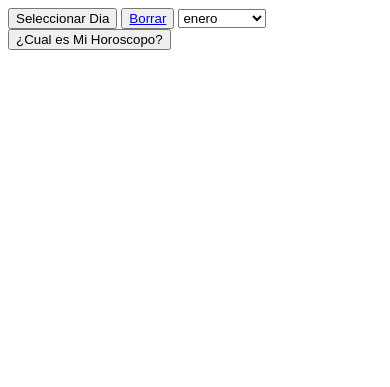
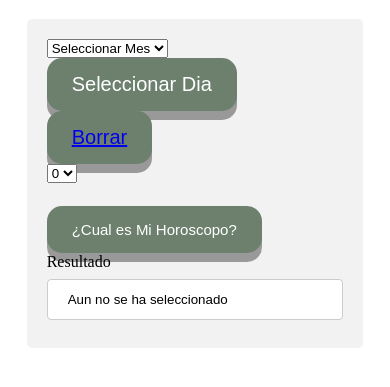
Before and after one commit to DanielRinc/DSW, a PHP site: page /horoscopo.php in a window 390 px wide. Shown: the top 387 px of the page. Run offline with PHP 8.4, Linux system fonts and the light colour scheme.

Commit message:
Add files via upload

```diff
--- /dev/null
+++ b/Horoscopo/css/estilo.css
@@ -0,0 +1,47 @@
+button{
+    display: inline-flexbox;
+    padding: 15px 25px;
+    font-size: 20px;
+    cursor: pointer;
+    text-align: center;
+    text-decoration: none;
+    outline: none;
+    color: #fff;
+    background-color: #6c806d;
+    border: none;
+    border-radius: 15px;
+    box-shadow: 0 9px #999;
+}
+
+@media screen and (max-width: 336px) {
+    button{
+        padding: 5px 15px;
+        font-size: 20px;
+        border-radius: 10px;
+    }
+}
+button:hover{
+    background-color: #3e8e41;
+}
+button:active{
+    background-color: #3e8e41;
+    box-shadow: 0 5px #666;
+    transform: translateY(4px);
+}
+input[type=text]{
+    width: 100%;
+    padding: 12px 20px;
+    margin: 8px 0;
+    display: inline-block;
+    border: 1px solid #ccc;
+    border-radius: 4px;
+    box-sizing: border-box;
+}
+.botonesPrincipales{
+    margin: auto;
+    font-size: 20px;
+}
+.botonesSecundarios button{
+    margin-top: 8%;
+    font-size: 15px;
+}
--- /dev/null
+++ b/Horoscopo/css/responsive.css
@@ -0,0 +1,197 @@
+.contorno{
+    border-radius: 5px;
+    background-color: #f2f2f2;
+    padding: 20px;
+
+    margin-top: 5%;
+    margin-bottom: auto;
+    margin-left: 40%;
+    margin-right: 44.8%;
+}
+
+@media screen and (max-width: 1880px) {
+    .contorno{
+        margin-left: 42%;
+        margin-right: 42%;
+    }
+}
+@media screen and (max-width: 1818px) {
+    .contorno{
+        margin-left: 41%;
+        margin-right: 41%;
+    }
+}
+@media screen and (max-width: 1618px) {
+    .contorno{
+        margin-left: 40%;
+        margin-right: 40%;
+    }
+}
+@media screen and (max-width: 1456px) {
+    .contorno{
+        margin-left: 39%;
+        margin-right: 39%;
+    }
+}
+@media screen and (max-width: 1326px) {
+    .contorno{
+        margin-left: 38%;
+        margin-right: 38%;
+    }
+}
+@media screen and (max-width: 1216px) {
+    .contorno{
+        margin-left: 37%;
+        margin-right: 37%;
+    }
+}
+@media screen and (max-width: 1124px) {
+    .contorno{
+        margin-left: 36%;
+        margin-right: 36%;
+    }
+}
+@media screen and (max-width: 1042px) {
+    .contorno{
+        margin-left: 35%;
+        margin-right: 35%;
+    }
+}
+@media screen and (max-width: 976px) {
+    .contorno{
+        margin-left: 34%;
+        margin-right: 34%;
+    }
+}
+@media screen and (max-width: 916px) {
+    .contorno{
+        margin-left: 33%;
+        margin-right: 33%;
+    }
+}
+@media screen and (max-width: 864px) {
+    .contorno{
+        margin-left: 32%;
+        margin-right: 32%;
+    }
+}
+@media screen and (max-width: 816px) {
+    .contorno{
+        margin-left: 31%;
+        margin-right: 31%;
+    }
+}
+@media screen and (max-width: 774px) {
+    .contorno{
+        margin-left: 30%;
+        margin-right: 30%;
+    }
+}
+@media screen and (max-width: 736px) {
+    .contorno{
+        margin-left: 29%;
+        margin-right: 29%;
+    }
+}
+@media screen and (max-width: 702px) {
+    .contorno{
+        margin-left: 28%;
+        margin-right: 28%;
+    }
+}
+@media screen and (max-width: 670px) {
+    .contorno{
+        margin-left: 27%;
+        margin-right: 27%;
+    }
+}
+@media screen and (max-width: 640px) {
+    .contorno{
+        margin-left: 25%;
+        margin-right: 25%;
+    }
+}
+@media screen and (max-width: 592px) {
+    .contorno{
+        margin-left: 23%;
+        margin-right: 23%;
+    }
+}
+@media screen and (max-width: 550px) {
+    .contorno{
+        margin-left: 22%;
+        margin-right: 22%;
+    }
+}
+@media screen and (max-width: 530px) {
+    .contorno{
+        margin-left: 21%;
+        margin-right: 21%;
+    }
+}
+@media screen and (max-width: 512px) {
+    .contorno{
+        margin-left: 20%;
+        margin-right: 20%;
+    }
+}
+@media screen and (max-width: 496px) {
+    .contorno{
+        margin-left: 19%;
+        margin-right: 19%;
+    }
+}
+@media screen and (max-width: 480px) {
+    .contorno{
+        margin-left: 18%;
+        margin-right: 18%;
+    }
+}
+@media screen and (max-width: 466px) {
+    .contorno{
+        margin-left: 17%;
+        margin-right: 17%;
+    }
+}
+@media screen and (max-width: 452px) {
+    .contorno{
+        margin-left: 16%;
+        margin-right: 16%;
+    }
+}
+@media screen and (max-width: 440px) {
+    .contorno{
+        margin-left: 15%;
+        margin-right: 15%;
+    }
+}
+@media screen and (max-width: 426px) {
+    .contorno{
+        margin-left: 14%;
+        margin-right: 14%;
+    }
+}
+@media screen and (max-width: 416px) {
+    .contorno{
+        margin-left: 13%;
+        margin-right: 13%;
+    }
+}
+@media screen and (max-width: 404px) {
+    .contorno{
+        margin-left: 12%;
+        margin-right: 12%;
+    }
+}
+@media screen and (max-width: 400px) {
+    .contorno{
+        margin-left: 5%;
+        margin-right: 5%;
+    }
+}
+@media screen and (max-width: 270px) {
+    .contorno{
+        margin-left: 1%;
+        margin-right: 1%;
+    }
+}
--- a/Horoscopo/horoscopo.php
+++ b/Horoscopo/horoscopo.php
@@ -1,17 +1,59 @@
 <?php
 
+    $diaSeleccionado = empty ($_REQUEST['dias']) ? "0" : $_REQUEST['dias'];
 
+    $mesSeleccionado = empty ($_REQUEST['mes']) ? "Seleccionar Mes" : $_REQUEST['mes'];
     function calcularHoroscopo($mes, $dia){
         $res = "";
-        if ($mes == 12 && $dia >= 21 || $mes == 1 && $dia <=19) {
-
+        if ($mes == 12 && $dia >= 22 || $mes == 1 && $dia <= 20) {
             $res = "Capricornio";
+        }else{
+            if ($mes == 1 && $dia >= 21 || $mes == 2 && $dia <= 19) {
+                $res = "Acuario";
+            }else{
+                if ($mes == 2 && $dia >= 20 || $mes == 3 && $dia <= 20) {
+                    $res = "Piscis";
+                }else{
+                    if ($mes == 3 && $dia >= 21 || $mes == 4 && $dia <= 20) {
+                        $res = "Aries";
+                    }else {
+                        if ($mes == 4 && $dia >= 21 || $mes == 5 && $dia <= 20) {
+                            $res = "Tauro";
+                        }else {
+                            if ($mes == 5 && $dia >= 21 || $mes == 6 && $dia <= 20) {
+                                $res = "Geminis";
+                            }else {
+                                if ($mes == 6 && $dia >= 21 || $mes == 7 && $dia <= 20) {
+                                    $res = "Cancer";
+                                }else {
+                                    if ($mes == 7 && $dia >= 21 || $mes == 8 && $dia <= 21) {
+                                        $res = "Leo";
+                                    }else {
+                                        if ($mes == 8 && $dia >= 22 || $mes == 9 && $dia <= 20) {
+                                            $res = "Virgo";
+                                        }else {
+                                            if ($mes == 9 && $dia >= 21 || $mes == 10 && $dia <= 20) {
+                                                $res = "Libra";
+                                            }else {
+                                                if ($mes == 10 && $dia >= 21 || $mes == 11 && $dia <= 21) {
+                                                    $res = "Escorpio";
+                                                }else {
+                                                    if ($mes == 11 && $dia >= 22 || $mes == 12 && $dia <= 21) {
+                                                        $res = "Sagitario";
+                                                    }
+                                                }
+                                            }
+                                        }
+                                    }
+                                }
+                            }
+                        }
+                    }
+                }
+            }
         }
-
-
         return $res;
     }
-
 
     function mostrararray($array, $limite){
         /*
@@ -23,7 +65,6 @@
             echo " ".$array[$i];
         }
     }
-
 
     function diasSelect($array, $name, $limite){
         echo "<select name=\"$name\" id=\"$name\">";
@@ -59,9 +100,19 @@
 
 <?php
 
-    $meses = ["enero" => "31", "febrero" => "28", "marzo" => "31", "abril" => "30", "mayo" => "31",
+    /*
+    $arrayMeses = ["enero" => "31", "febrero" => "28", "marzo" => "31", "abril" => "30", "mayo" => "31",
      "junio" => "30", "julio" => "31", "agosto" => "31", "septiembre" => "30", "octubre" => "31",
      "noviembre" => "30", "diciembre" => "31"];
+    */
+
+     $arrayMeses=['Enero' => 31,'Febrero' => 00,'Marzo' => 00,'Abril' => 00,'mayo' => 31,'Junio' => 00,'Julio' => 00,
+     'Agosto' => 00,'Septiembre' => 00,'Octubre' => 00,'Noviembre' => 00,'Diciembre' => 00];
+
+
+    $arrayMesesANumero = ["enero" => 1, "febrero" => 2, "marzo" => "3", "abril" => "4", "mayo" => "5",
+    "junio" => "6", "julio" => "7", "agosto" => "8", "septiembre" => "9", "octubre" => "10",
+    "noviembre" => "11", "diciembre" => "12"];
 
 
     $horoscopos = ["aries", "tauro", "geminis", "cancer",
@@ -72,19 +123,21 @@
         $dias[] = $i;
     }
 
+    $result  = "Aun no se ha seleccionado";
+    //$result = empty ($_REQUEST['dias']) ? "Aun no se ha calculado" : $_REQUEST['dias'];
+    if (isset($_GET["enviarMes"])) {
+        //crearSelect($horoscopos, "horoscopo");
+        //crearSelect($arrayMeses, "arrayMeses");
+        if (isset($_REQUEST['mes'])) {
+            $mesSeleccionado = $_REQUEST['mes'];
+            if ($mesSeleccionado == "Seleccionar Mes") {
+
+            }else{
+                $diasDelMes = $arrayMeses[$mesSeleccionado];
+            }
 
 
-    if (isset($_GET["enviarMes"])) {
-
-        //crearSelect($horoscopos, "horoscopo");
-        //crearSelect($meses, "meses");
-
-        $mesSeleccionado = $_REQUEST['mes'];
-        $conversor = $meses[$mesSeleccionado];
-        /*
-        diasSelect($dias, "dias", $conversor);
-        */
-        //echo "<h2><strong>".$mesSeleccionado,"</strong></h2>";
+        }
 
     }
 
@@ -109,8 +162,8 @@
     echo "</select>";
 
 
-    echo "<select name=\"meses\">";
-    foreach ($meses as $dato) {
+    echo "<select name=\"arrayMeses\">";
+    foreach ($arrayMeses as $dato) {
         echo "<option value=\"\">".$dato."</option>";
     }
     echo "</select>";
--- a/Horoscopo/horoscopo_vista.php
+++ b/Horoscopo/horoscopo_vista.php
@@ -5,20 +5,17 @@
     <meta charset="UTF-8">
     <meta http-equiv="X-UA-Compatible" content="IE=edge">
     <meta name="viewport" content="width=device-width, initial-scale=1.0">
+    <link rel="stylesheet" href="css/estilo.css">
+    <link rel="stylesheet" href="css/responsive.css">
     <title>Horoscopo</title>
 </head>
 
 <body>
-
-
-
+    <div class="contorno">
+        <form action="horoscopo.php" method="GET">
             <div>
-        <form action="horoscopo.php" method="GET">
-            <button type="submit" name="enviarMes">Seleccionar Dia</button>
-            <button type="reset"><a href="horoscopo.php">Borrar</a></button>
-
-
                 <select name="mes" id="mes">
+                    <option value= <?= $mesSeleccionado ?> selected ><?= $mesSeleccionado ?></option>
                     <option value="enero">enero</option>
                     <option value="febrero">febrero</option>
                     <option value="marzo">marzo</option>
@@ -32,17 +29,41 @@
                     <option value="noviembre">noviembre</option>
                     <option value="diciembre">diciembre</option>
                 </select>
+            </div>
+            <div class="botonesPrincipales">
+                <button type="submit" name="enviarMes">Seleccionar Dia</button>
+                <button type="reset"><a href="horoscopo.php">Borrar</a></button>
+            </div>
+            <div>
+                <select name="dias" id="dias">
+                    <option value="<?= $diaSeleccionado?>" selected disabled hidden><?= $diaSeleccionado?></option>
                     <?php
-
-                if (isset($_GET["enviarMes"])) {
-                    $mesSeleccionado = $_REQUEST['mes'];
-                    $conversor = $meses[$mesSeleccionado];
-                    diasSelect($dias, "dias", $conversor);
-                    echo $mesSeleccionado;
+                        if (isset($_GET["mes"])) {
+                            diasSelect2($dias, "dias", $diasDelMes);
+                        }
+                    ?>
+                </select>
+            </div>
+            <div class="botonesSecundarios">
+                <button type="submit" name="averiguarHoroscopo">¿Cual es Mi Horoscopo?</button>
+            </div>
+            <div>
+                <?php
+                        if (isset($_REQUEST['dias'])) {
+                            $diaSeleccionado = $_REQUEST['dias'];
+                            if (isset($_GET["averiguarHoroscopo"])) {
+                                $conversor = $arrayMesesANumero[$mesSeleccionado];
+                                $resultHoroscopo = calcularHoroscopo($conversor, $diaSeleccionado);
+                            }
                         }
 
                 ?>
-            <button type="submit" name="averiguarHoroscopo">¿Cual es Mi Horoscopo?</button>
+                <!--Aqui ira el Horoscopo calculado-->
+                <!--en el value = <?php echo $result; ?>-->
+                <label for="result">Resultado</label>
+                <input type="text" name="result" value="<?php echo $resultHoroscopo = empty ($resultHoroscopo) ? "Aun no se ha seleccionado" : $resultHoroscopo; ?>">
+            </div>
+
         </form>
     </div>
 
```
Lines whose indentation alone changed are shown as unchanged.
